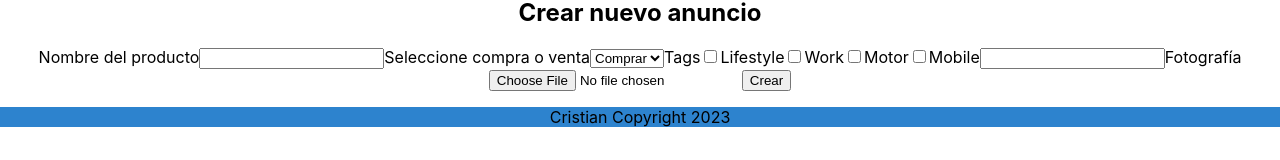
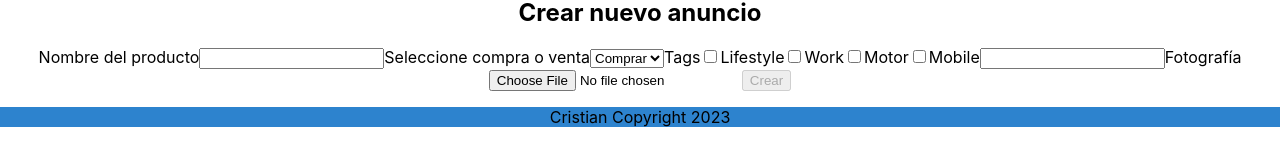
Before and after one commit to cristianchantada/proyecto-nodepop-react, a React (Create React App) app: page /adverts/new in a window 1280 px wide. Shown: the part 148-308 px from the top of the page. Built offline with nearby package versions, Linux system fonts and the light colour scheme; sample sign-in values are in the browser's storage.

Commit message:
Se implementa activación botón formulario new advert solo con campos requeridos rellenos

```diff
--- a/src/components/NewAdvertPage.jsx
+++ b/src/components/NewAdvertPage.jsx
@@ -54,6 +54,8 @@ function NewAdvertPage({handleLogout, isLogged}) {
     postAdv(advData).then(response => navigate(`/adverts/${response.id}`));
   }
 
+  const desabilitation = !advData.name || !advData.price || advData.tags.length === 0;
+
   return (
     <Layout isLogged={isLogged} handleLogout={handleLogout}>
       <div className="container newAdvertContainer">
@@ -76,7 +78,7 @@ function NewAdvertPage({handleLogout, isLogged}) {
           </label>
           <label htmlFor="photo">Fotografía</label>
             <input type="file" name="photo" id="photo" />
-          <button type="submit">Crear</button>
+          <button type="submit" disabled={desabilitation}>Crear</button>
         </form>
       </div>
     </Layout>
```
